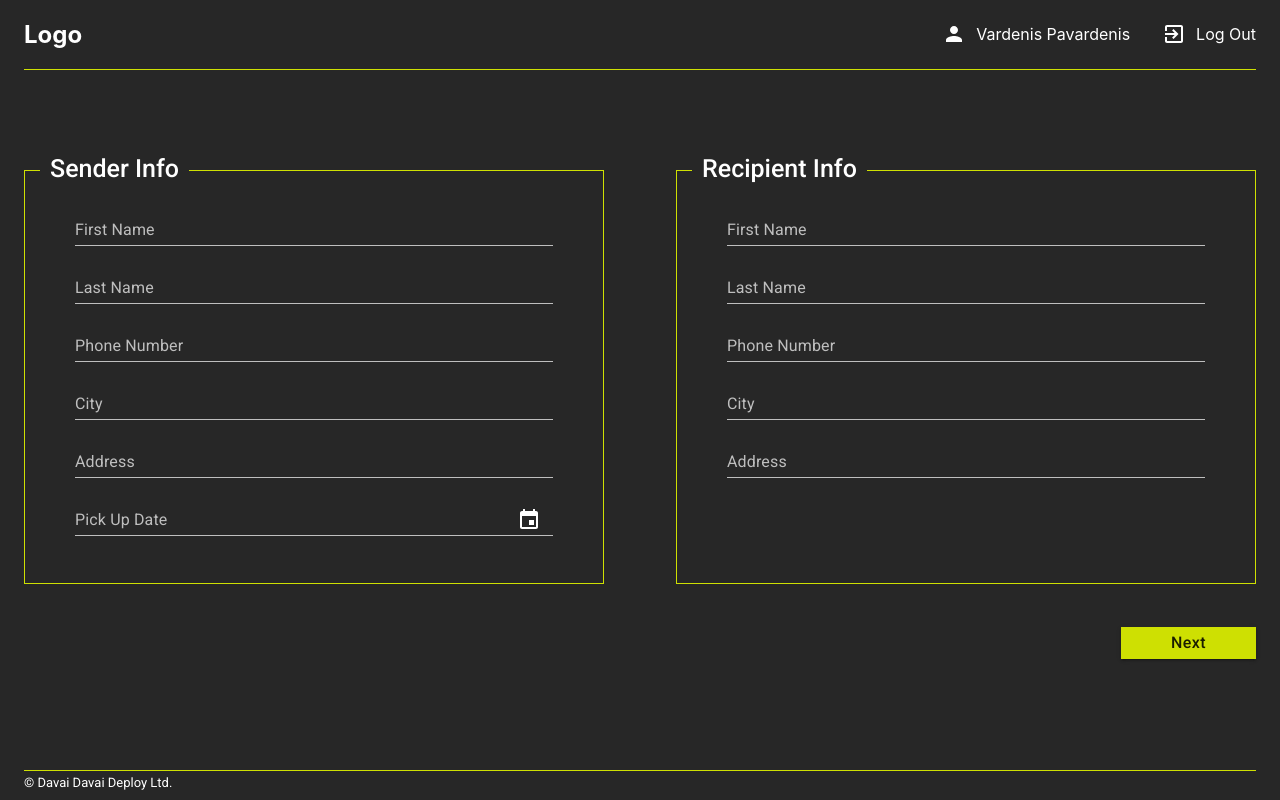
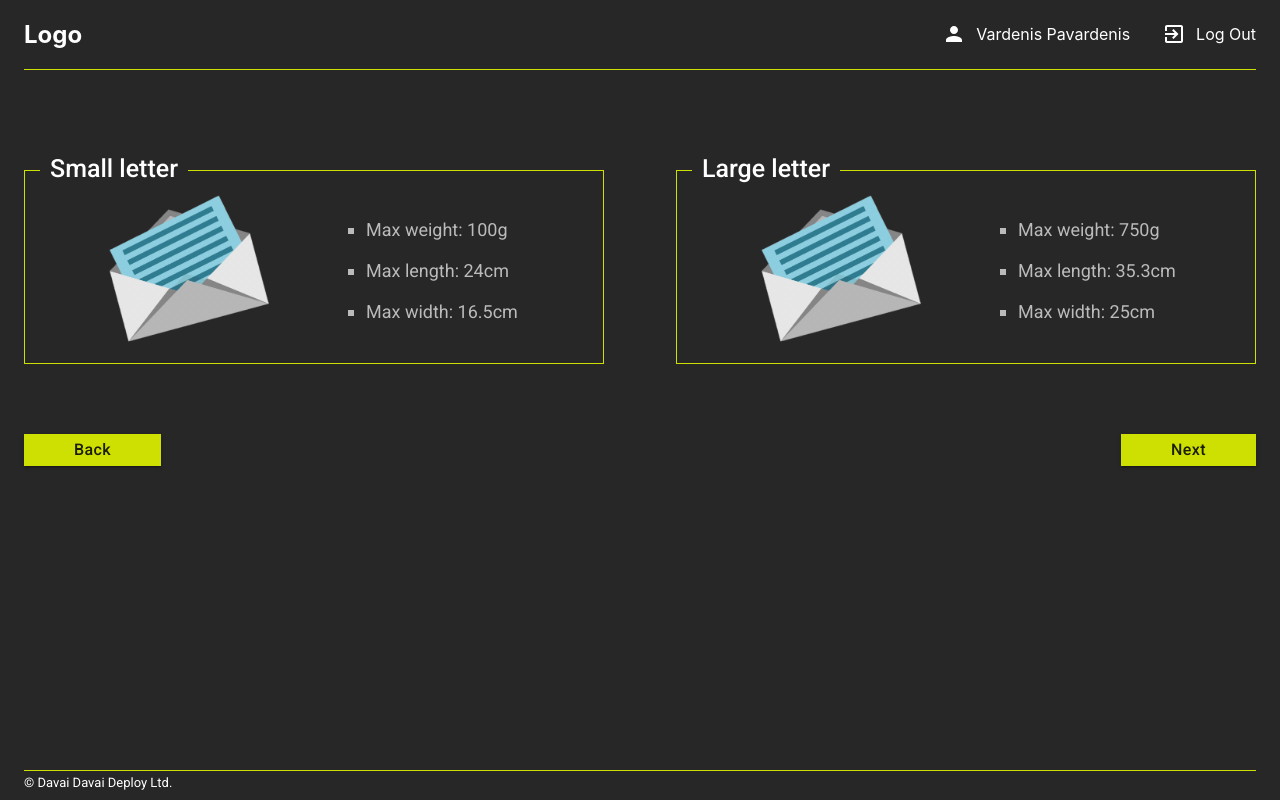
Before and after one commit to giplonis/delivery-service, a React (Create React App) app in the folder ui/: page / in a window 1280 px wide. Built offline with nearby package versions, Linux system fonts and the light colour scheme.

Commit message:
DDD-20 add document size page

```diff
--- a/ui/src/components/DocumentSize.jsx
+++ b/ui/src/components/DocumentSize.jsx
@@ -0,0 +1,56 @@
+import React from "react";
+import ImageBox from "./ImageBox";
+import Letter from "../images/letter.png";
+import { Grid, Button } from "@material-ui/core";
+import "../styles/DocumentSize.css";
+
+function DocumentSize() {
+  const smallLetter = ["Max weight: 100g", "Max length: 24cm", "Max width: 16.5cm"];
+  const largeLetter = ["Max weight: 750g", "Max length: 35.3cm", "Max width: 25cm"];
+
+  const small = smallLetter.map((item, key) => <li key={key}>{item}</li>);
+  const large = largeLetter.map((item, key) => <li key={key}>{item}</li>);
+
+  return (
+    <div className="form-wrapper">
+      <Grid container justify="center" spacing={9}>
+        <Grid item xs={12} md={6}>
+          <div className="form-inner form-inner-document">
+            <div className="form-header">Small letter</div>
+            <Grid container justify="flex-start" alignItems="center" spacing={3}>
+              <Grid item xs={6}>
+                <ImageBox image={Letter} alt="small letter" />
+              </Grid>
+              <Grid item xs={6}>
+                <ul className="letter-ul">{small}</ul>
+              </Grid>
+            </Grid>
+          </div>
+        </Grid>
+        <Grid item xs={12} md={6}>
+          <div className="form-inner form-inner-document">
+            <div className="form-header">Large letter</div>
+            <Grid container justify="flex-start" alignItems="center" spacing={3}>
+              <Grid item xs={6}>
+                <ImageBox image={Letter} alt="large letter" />
+              </Grid>
+              <Grid item xs={6}>
+                <ul className="letter-ul">{large}</ul>
+              </Grid>
+            </Grid>
+          </div>
+        </Grid>
+      </Grid>
+      <div className="d-flex">
+        <Button color="primary" variant="contained" className="form-button form-button-left">
+          Back
+        </Button>
+        <Button color="primary" variant="contained" className="form-button">
+          Next
+        </Button>
+      </div>
+    </div>
+  );
+}
+
+export default DocumentSize;
--- a/ui/src/components/Form.jsx
+++ b/ui/src/components/Form.jsx
@@ -2,6 +2,7 @@ import React from "react";
 import SendingInfo from "./SendingInfo";
 import Header from "./Header";
 import Footer from "./Footer";
+import DocumentSize from "./DocumentSize";
 import { Container } from "@material-ui/core";
 import "../styles/Form.css";
 
@@ -11,7 +12,8 @@ function Form() {
       <Container>
         <div className="content-wrapper">
           <Header />
-          <SendingInfo />
+          {/* <SendingInfo /> */}
+          <DocumentSize />
         </div>
         <Footer />
       </Container>
--- /dev/null
+++ b/ui/src/components/ImageBox.jsx
@@ -0,0 +1,12 @@
+import React from "react";
+import "../styles/ImageBox.css";
+
+function ImageBox(props) {
+  return (
+    <div className="image-box-wrapper d-flex justify-content-center">
+      <img src={props.image} alt={props.alt} className="image-box-image" />
+    </div>
+  );
+}
+
+export default ImageBox;
--- a/ui/src/index.css
+++ b/ui/src/index.css
@@ -10,6 +10,7 @@ body {
   --dark: #272727;
   --white: #fff;
   --primary: #cee002;
+  --gray: #bbb;
   background-color: var(--dark);
   color: var(--white);
 }
@@ -22,6 +23,10 @@ code {
   display: flex;
 }
 
+.justify-content-center {
+  justify-content: center;
+}
+
 .mr-2 {
   margin-right: 2rem;
 }
--- /dev/null
+++ b/ui/src/styles/DocumentSize.css
@@ -0,0 +1,21 @@
+.letter-ul li {
+  padding: 10px 0;
+  font-family: "Roboto", sans-serif;
+  font-weight: 400;
+  font-size: 18px;
+  color: var(--gray);
+}
+
+.letter-ul {
+  list-style: square;
+}
+
+.form-inner-document {
+  height: unset;
+  transition: 0.2s;
+}
+
+.form-inner-document:hover {
+  transform: scale(1.01);
+  cursor: pointer;
+}
--- /dev/null
+++ b/ui/src/styles/ImageBox.css
@@ -0,0 +1,5 @@
+.image-box-image {
+  width: auto;
+  height: 100%;
+  max-height: 150px;
+}
--- a/ui/src/styles/SendingInfo.css
+++ b/ui/src/styles/SendingInfo.css
@@ -33,3 +33,7 @@
   display: flex;
   margin-left: auto;
 }
+
+.form-wrapper .form-button-left {
+  margin-left: unset;
+}
```
Also changed, not shown: ui/src/images/letter.png (added).
